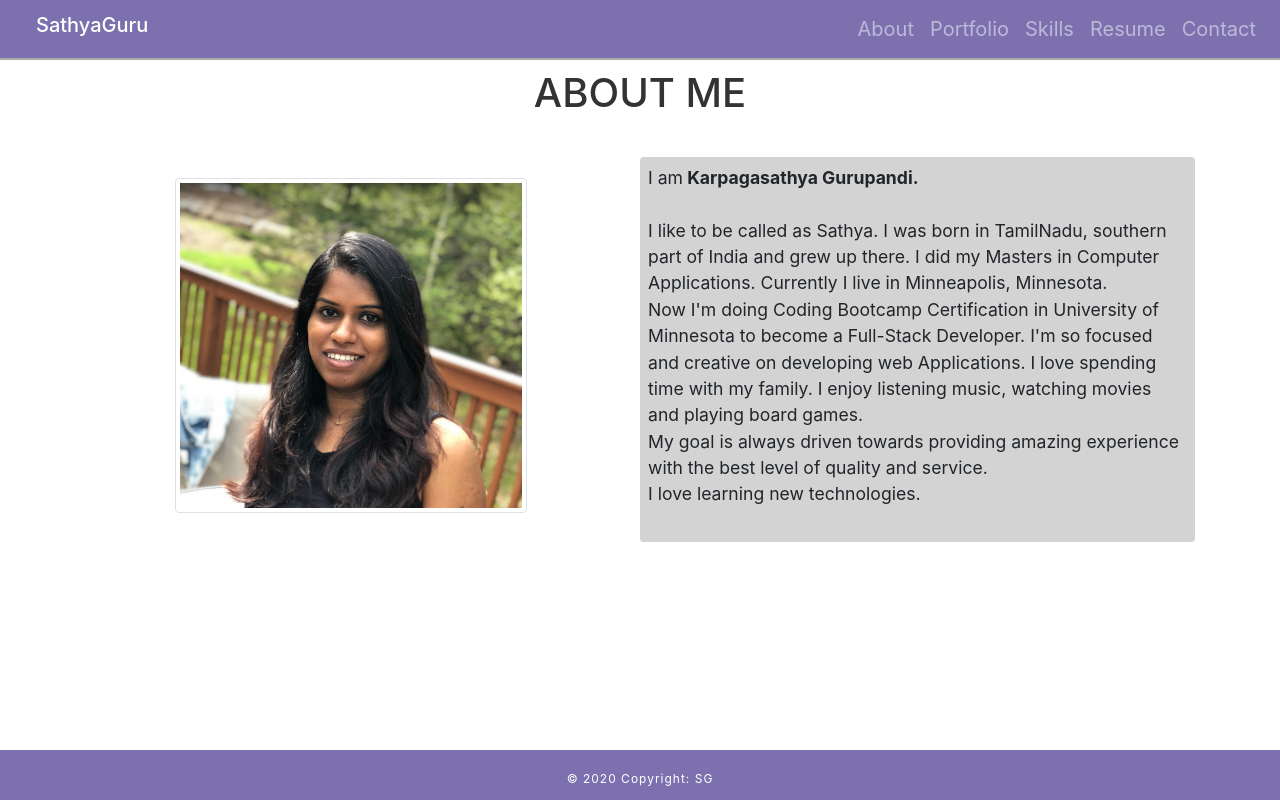
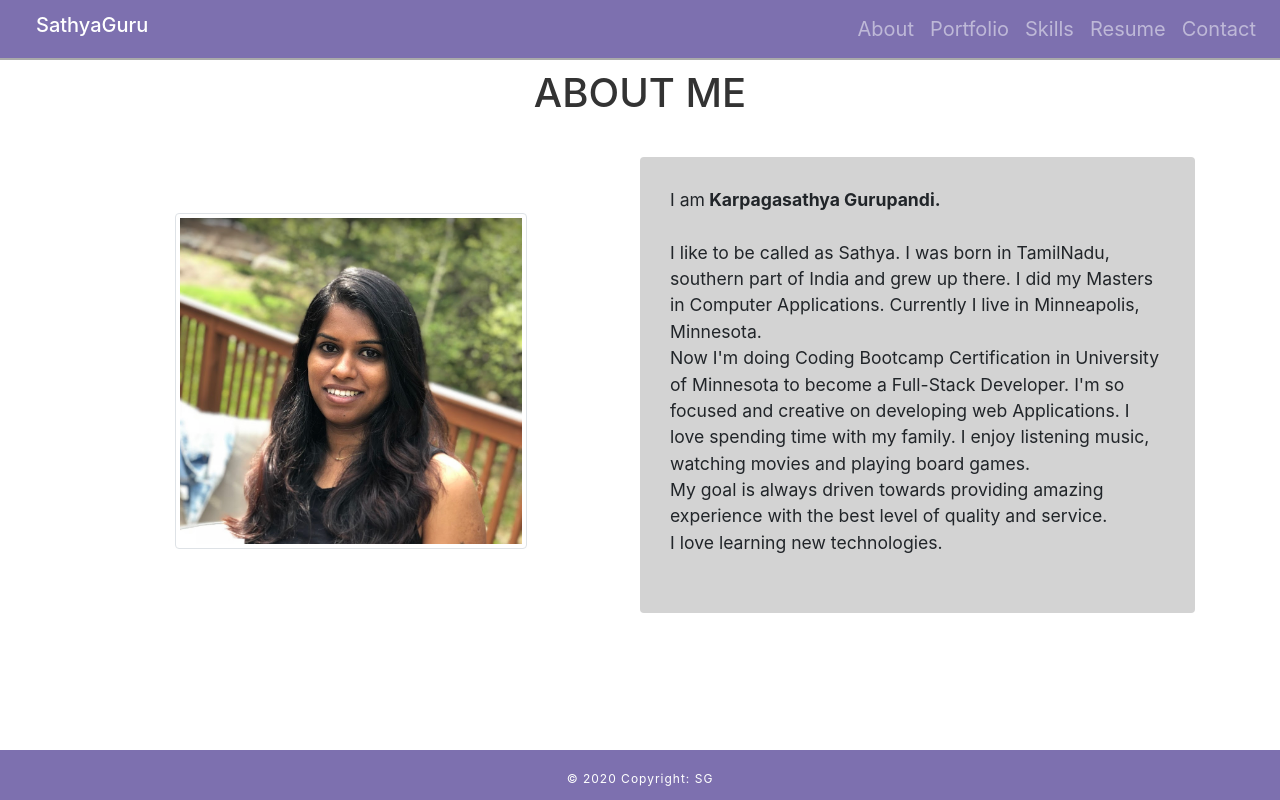
Before and after one commit to karpagasathya/react_portfolio, a React (Create React App) app: page / in a window 1280 px wide. Built offline with nearby package versions, Linux system fonts and the light colour scheme.

Commit message:
added padding for about

```diff
--- a/src/components/style.css
+++ b/src/components/style.css
@@ -42,6 +42,7 @@ h5:hover{
 
 .my-details {
     background-color: lightgray;
+    padding:30px !important;
 }
 
 .myname {
```
